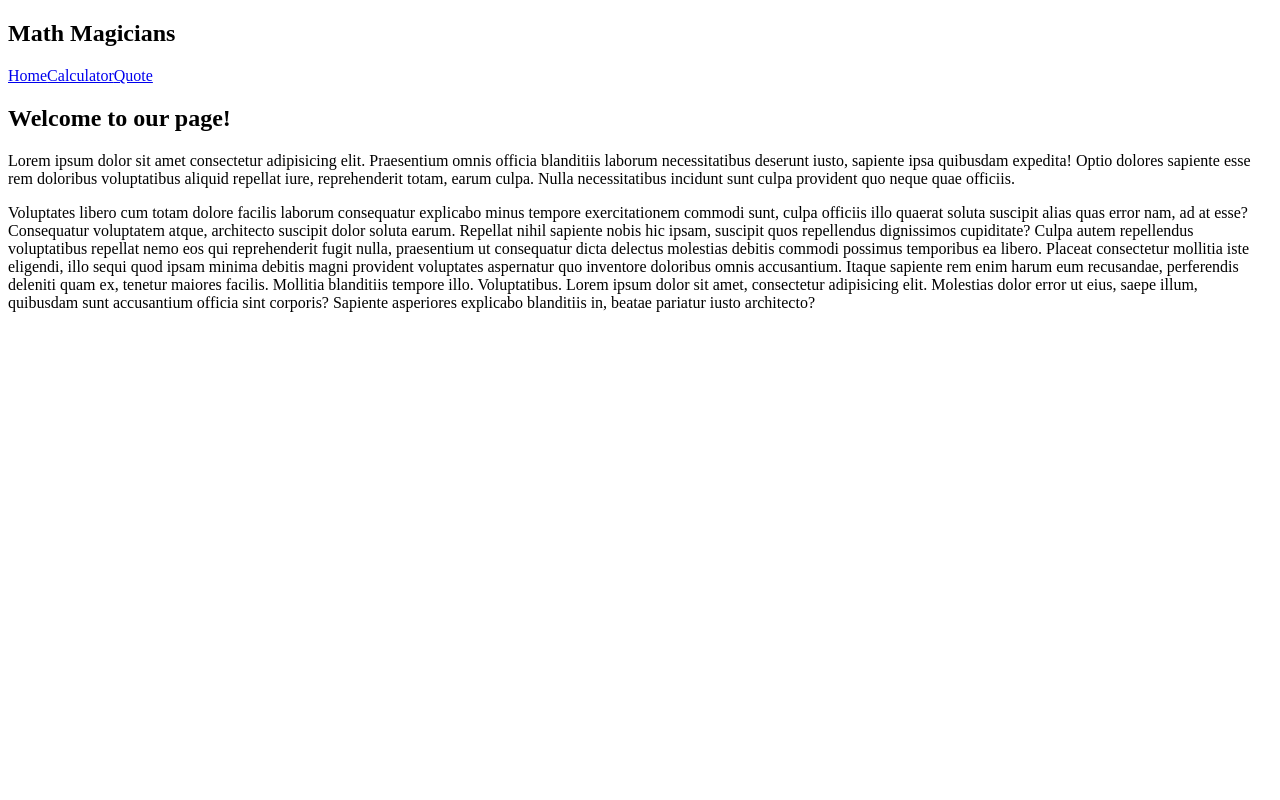
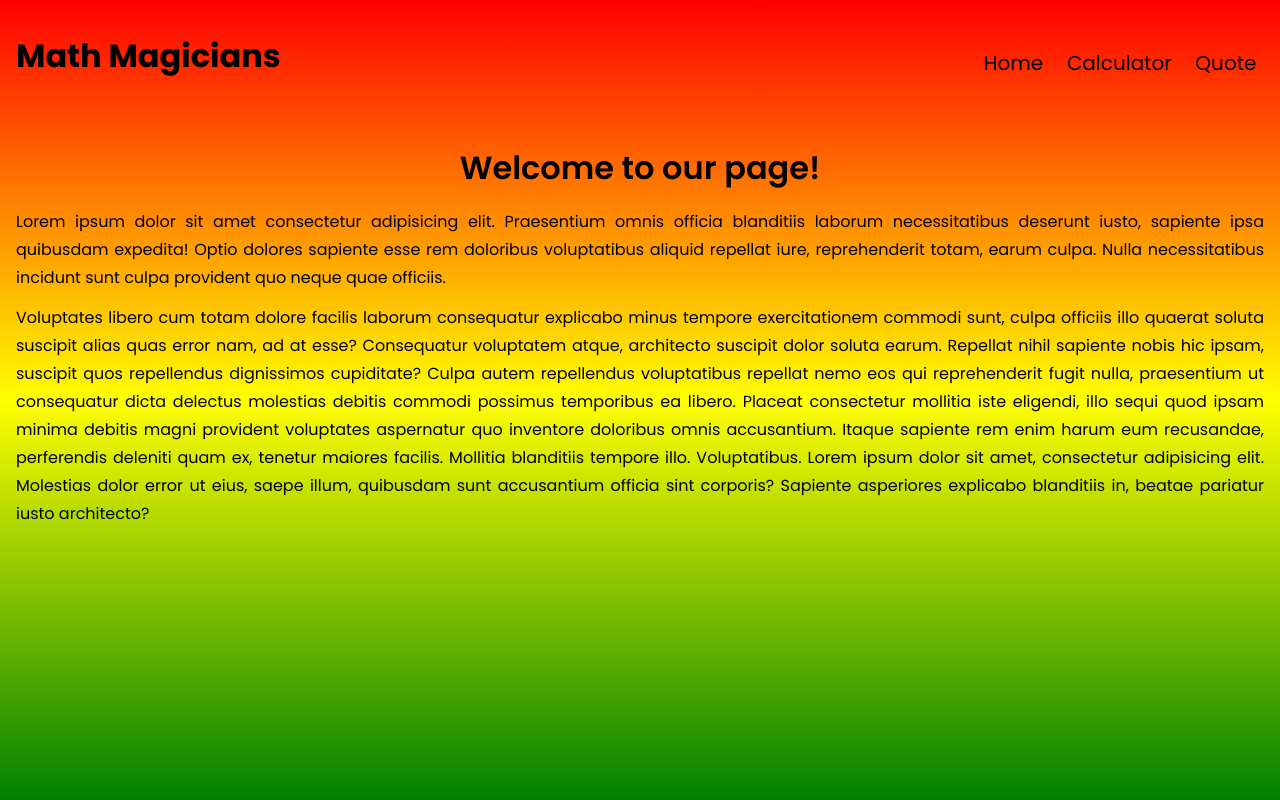
Before and after one commit to Ibnballo1/math-web-app, a React (Create React App) app: page / in a window 1280 px wide. Built offline with nearby package versions, Linux system fonts and the light colour scheme; a web font is replaced by a local one.

Commit message:
Finish styling

```diff
--- a/src/App.css
+++ b/src/App.css
@@ -1,32 +1,53 @@
 @import url('https://fonts.googleapis.com/css2?family=Lato&family=Montserrat+Subrayada:wght@400;700&family=Poppins:ital,wght@0,400;0,500;0,600;0,700;1,600&display=swap');
+
+* {
+  padding: 0;
+  margin: 0;
+}
+
+.App {
+  min-height: 100vh;
+  background-image: linear-gradient(red, yellow, green);
+}
 
 .section {
   display: flex;
   justify-content: flex-end;
-  align-items: center;
+  align-items: flex-start;
+  padding: 3rem 2rem;
   height: 97vh;
+}
+
+.h2 {
+  margin: 2rem 3rem 0 0;
+  font-family: 'Poppins', sans-serif;
+  font-weight: 400;
+  font-size: 1.75rem;
+  color: white;
+  border-bottom: 3px solid #000;
 }
 
 .container {
   display: grid;
   grid-template-columns: repeat(4, auto);
-  width: 30%;
-  height: 30%;
+  width: 25%;
+  height: 50%;
   font-family: 'Poppins', sans-serif;
   font-size: 12px;
   color: #000;
 }
 
 .items {
-  background-color: #e0e0e0;
+  background-color: #322514;
   border: 1px solid #bdbdbd;
+  color: #fff;
   text-align: center;
   padding: 0.75rem;
   margin: 0;
 }
 
 .item0 {
-  background-color: #858693;
+  background-color: #0d1137;
   color: #fff;
   padding-right: 0.5rem;
   font-size: 16px;
@@ -43,45 +64,69 @@
 .item12,
 .item16,
 .item19 {
-  background-color: #f5913e;
+  background-color: #e52165;
 }
 
-/* .App {
-  text-align: center;
+.header {
+  color: #000;
+  display: grid;
+  grid-template-columns: 75% 25%;
+  margin-bottom: 2rem;
+  padding: 2rem 0;
 }
 
-.App-logo {
-  height: 40vmin;
-  pointer-events: none;
+.headerTitle {
+  padding: 0 1rem;
+  margin: auto 0;
+  font-family: 'Poppins', sans-serif;
 }
 
-@media (prefers-reduced-motion: no-preference) {
-  .App-logo {
-    animation: App-logo-spin infinite 20s linear;
-  }
+.navbar {
+  font-family: 'Poppins', sans-serif;
+  font-size: 1.25rem;
+  display: flex;
+  justify-content: space-evenly;
+  align-items: center;
+  flex-wrap: wrap;
 }
 
-.App-header {
-  background-color: #282c34;
-  min-height: 100vh;
+.navLinks {
+  text-decoration: none;
+  color: #000;
+  height: 1rem;
+}
+
+.homeSection {
+  padding: 0 1rem;
   display: flex;
   flex-direction: column;
   align-items: center;
-  justify-content: center;
-  font-size: calc(10px + 2vmin);
-  color: white;
+  font-family: 'Poppins', sans-serif;
 }
 
-.App-link {
-  color: #61dafb;
+.h1 {
+  margin-bottom: 1rem;
+  font-weight: 600;
+  font-size: 2rem;
 }
 
-@keyframes App-logo-spin {
-  from {
-    transform: rotate(0deg);
-  }
+.p {
+  font-style: normal;
+  line-height: 1.75rem;
+  text-align: justify;
+  color: #000;
+  margin-bottom: 0.75rem;
+}
 
-  to {
-    transform: rotate(360deg);
-  }
-} */
+.quoteSection {
+  border: 2px solid white;
+  background-color: #fff;
+  font-family: 'Poppins', sans-serif;
+  font-size: 2rem;
+  text-align: center;
+  padding: 3rem;
+}
+
+.quotes {
+  line-height: 2rem;
+}
--- a/src/components/Calculator.js
+++ b/src/components/Calculator.js
@@ -26,7 +26,7 @@ const Calculator = () => {
 
   return (
     <section className="section">
-      <h2>Let&apos;s do some math!</h2>
+      <h2 className="h2">Let&apos;s do some math!</h2>
       <div className="container">
         {
           calculator.map((item, index) => {
--- a/src/components/Header.js
+++ b/src/components/Header.js
@@ -2,16 +2,14 @@ import React from 'react';
 import { Link } from 'react-router-dom';
 
 const Header = () => (
-  <section>
-    <header>
-      <h1>Math Magicians</h1>
-      <nav>
-        <Link to="/">Home</Link>
-        <Link to="/calculator">Calculator</Link>
-        <Link to="/quote">Quote</Link>
-      </nav>
-    </header>
-  </section>
+  <header className="header">
+    <h1 className="headerTitle">Math Magicians</h1>
+    <nav className="navbar">
+      <Link className="navLinks" to="/">Home</Link>
+      <Link className="navLinks" to="/calculator">Calculator</Link>
+      <Link className="navLinks" to="/quote">Quote</Link>
+    </nav>
+  </header>
 );
 
 export default Header;
--- a/src/components/Home.js
+++ b/src/components/Home.js
@@ -1,9 +1,9 @@
 import React from 'react';
 
 const Home = () => (
-  <section>
-    <h1>Welcome to our page!</h1>
-    <p>
+  <section className="homeSection">
+    <h1 className="h1">Welcome to our page!</h1>
+    <p className="p">
       Lorem ipsum dolor sit amet consectetur adipisicing elit.
       Praesentium omnis officia blanditiis laborum necessitatibus deserunt iusto,
       sapiente ipsa quibusdam expedita!
@@ -11,7 +11,7 @@ const Home = () => (
       reprehenderit totam, earum culpa.
       Nulla necessitatibus incidunt sunt culpa provident quo neque quae officiis.
     </p>
-    <p>
+    <p className="p">
       Voluptates libero cum totam dolore facilis laborum consequatur explicabo minus
       tempore exercitationem commodi sunt,
       culpa officiis illo quaerat soluta suscipit alias quas error nam, ad at esse?
--- a/src/components/Quote.js
+++ b/src/components/Quote.js
@@ -1,8 +1,8 @@
 import React from 'react';
 
 const Quote = () => (
-  <section>
-    <q>
+  <section className="quoteSection">
+    <q className="quotes">
       Mathematics is not about numbers, equations, computations, or algorithms:
       it is about understanding. - William Paul Thurston
     </q>
```
